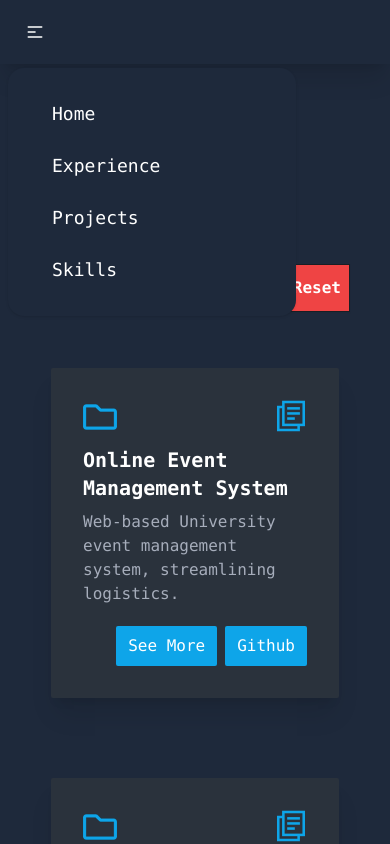
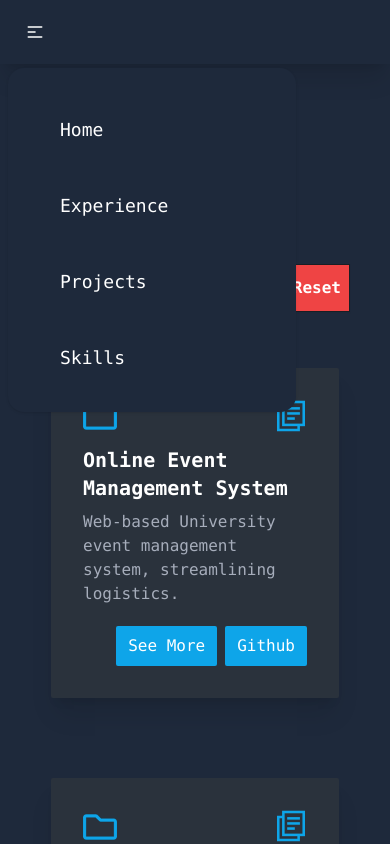
Before and after one commit to Radser2001/Portfolio, a Next.js app: page /projects in a window 390 px wide. Both pictures are taken after a click on the button 35 px from the left and 32 px from the top of the page. Built offline with nearby package versions, Linux system fonts and the light colour scheme.

Commit message:
Remove unnecessary comments and imports

```diff
--- a/components/shared/Nav.js
+++ b/components/shared/Nav.js
@@ -3,7 +3,6 @@ import logo from "../../public/common/logo.svg";
 import Image from "next/image";
 const Nav = () => {
   return (
-    // <nav className="sticky top-0 z-50 w-full bg-slate-800 font-mono flex justify-center  items-center md:justify-end md:items-center p-6  pr-8 pl-8 ">
     <div className="sticky top-0 z-50 navbar w-full font-mono bg-slate-800 shadow-xl text-white">
       <div className="navbar-start">
         {/* Responsive menu */}
@@ -26,18 +25,18 @@ const Nav = () => {
           </div>
           <ul
             tabIndex={0}
-            className="menu menu-lg dropdown-content text-2xl mt-3 z-[1] p-5 shadow bg-slate-800 rounded-box w-72"
+            className="menu menu-lg dropdown-content text-xl mt-3 z-[1] p-5 shadow bg-slate-800 rounded-box w-72"
           >
-            <li>
+            <li className="p-2 mt-2">
               <Link href="/#Home">Home</Link>
             </li>
-            <li>
+            <li className="p-2 mt-2">
               <Link href="/#Home">Experience</Link>
             </li>
-            <li>
+            <li className="p-2 mt-2">
               <Link href="/#Projects">Projects</Link>
             </li>
-            <li>
+            <li className="p-2 mt-2">
               <Link href="/#Skills">Skills</Link>
             </li>
           </ul>
@@ -63,7 +62,6 @@ const Nav = () => {
         </ul>
       </div>
     </div>
-    // </nav>
   );
 };
 
--- a/components/skills/SkillsCard.js
+++ b/components/skills/SkillsCard.js
@@ -3,10 +3,7 @@ import Image from "next/image";
 const SkillsCard = ({ skill }) => {
   return (
     <>
-      <div
-        // className=" w-full rounded-sm hover:bg-gradient-to-r hover:from-sky-500 hover:via-sky-400 hover:to-sky-600 p-1  hover:-translate-y-2 hover:shadow-lg transform transition duration-500 ease-in-out"
-        className=" md:w-[175px] rounded-sm hover:shadow-lg transition-transform hover:-translate-y-2 duration-300"
-      >
+      <div className=" md:w-[175px] rounded-sm hover:shadow-lg transition-transform hover:-translate-y-2 duration-300">
         <div className="bg-neutral rounded-sm flex flex-col p-3 items-center justify-center font-bold shadow-md text-center ">
           <p className="text-base mb-4 hover:cursor-default">{skill.name}</p>
           <Image
--- a/pages/index.js
+++ b/pages/index.js
@@ -1,9 +1,6 @@
 import About from "../components/header";
-import Nav from "../components/shared/Nav";
 import Projects from "../components/projects";
-import Head from "next/head";
 import Skills from "../components/skills";
-import Footer from "../components/shared/Footer";
 import Experience from "../components/experience";
 
 export default function Home() {
--- a/pages/projects/index.js
+++ b/pages/projects/index.js
@@ -2,10 +2,8 @@ import projectsData from "../../lib/projectsList";
 import skills from "../../lib/skills";
 import ProjectCard from "../../components/projects/ProjectCard";
 import { useState } from "react";
-import Footer from "../../components/shared/Footer";
 import Link from "next/link";
 import Head from "next/head";
-import Nav from "../../components/shared/Nav";
 
 const Projects = () => {
   const [searchInput, setSearchInput] = useState("");
```
